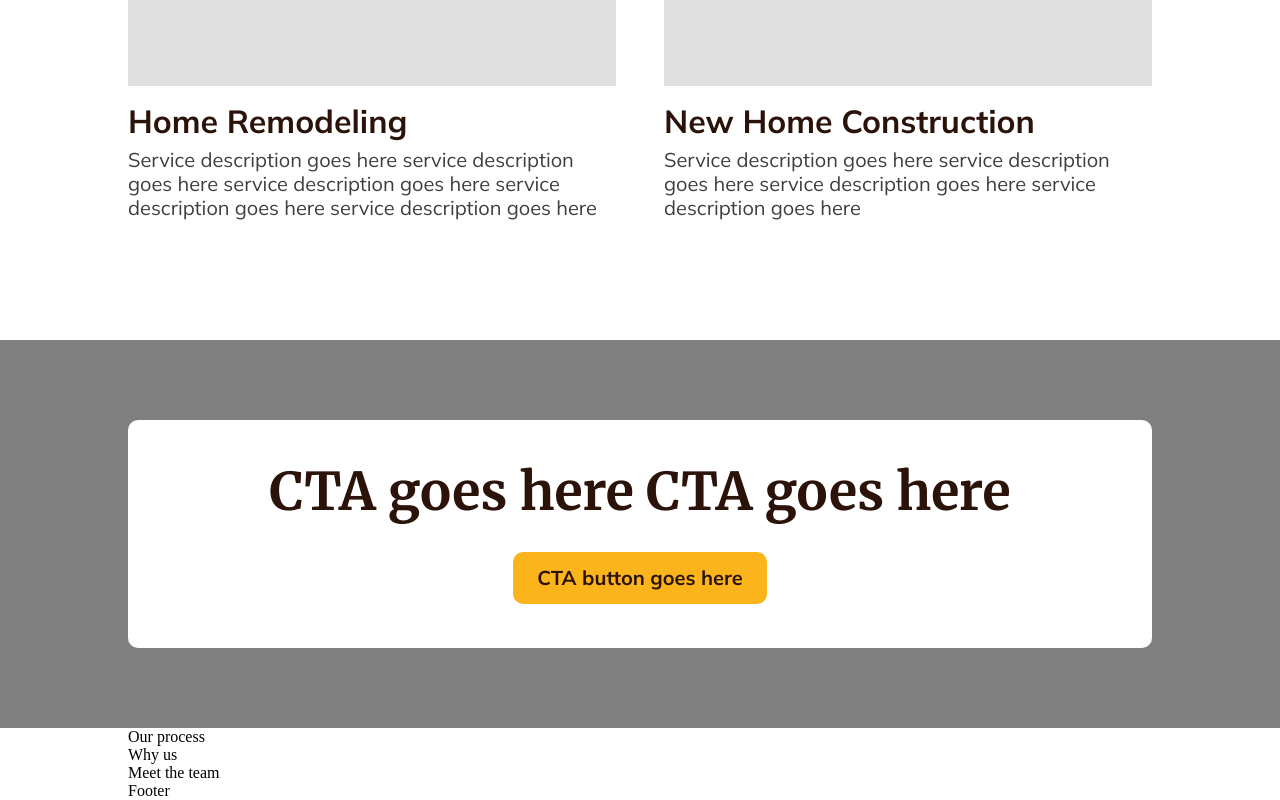
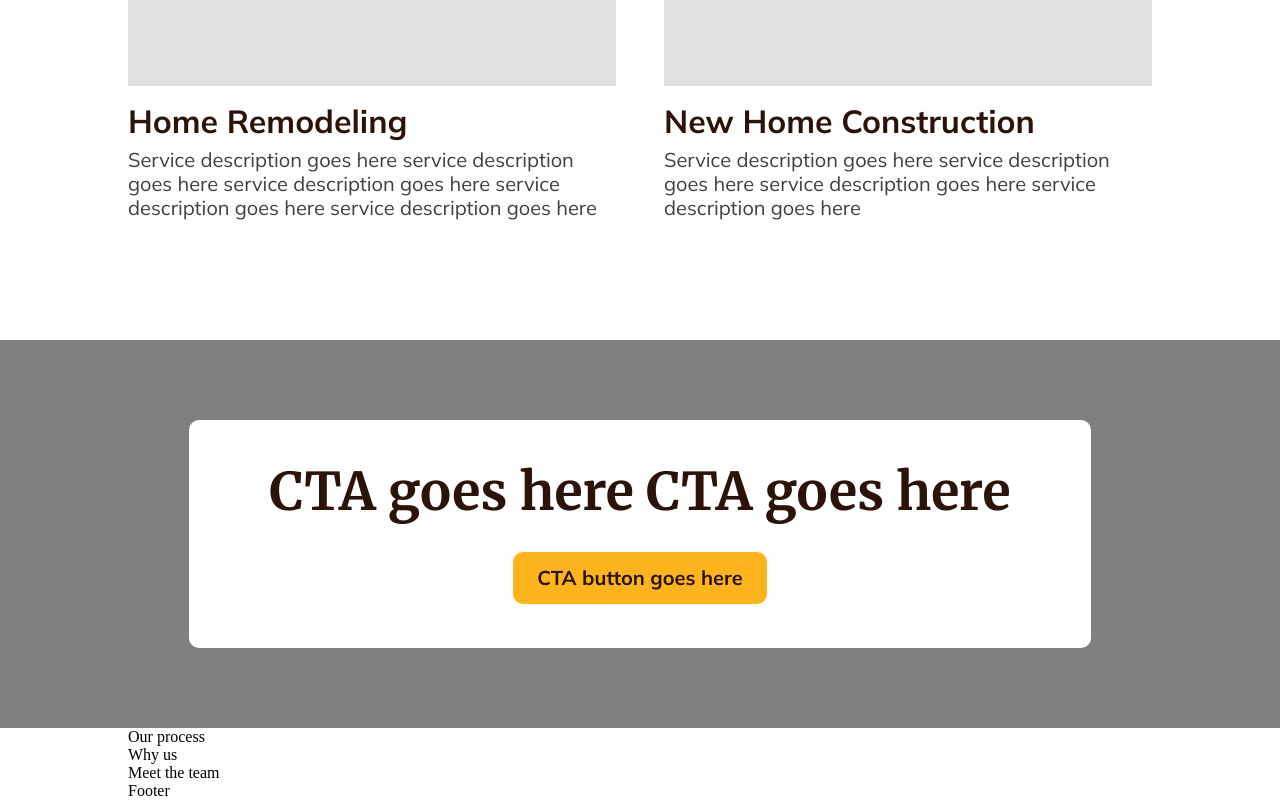
Before and after one commit to dot-slash-digital/tng-web, a Next.js app: page / in a window 1280 px wide. Shown: the part 440-1240 px from the top of the page. Built offline with nearby package versions, Linux system fonts and the light colour scheme.

Commit message:
almost ready

```diff
--- a/app/components/home/cta-banner.tsx
+++ b/app/components/home/cta-banner.tsx
@@ -8,7 +8,6 @@ export default () => {
 
   return (
     <div className={styles.component}>
-      <SectionContainer>
         <div className={styles.container}>
           <div className={styles.title}>{title}</div>
           <div className={styles.button}>
@@ -17,7 +16,6 @@ export default () => {
             </a>
           </div>
         </div>
-      </SectionContainer>
     </div>
   );
 };
```
